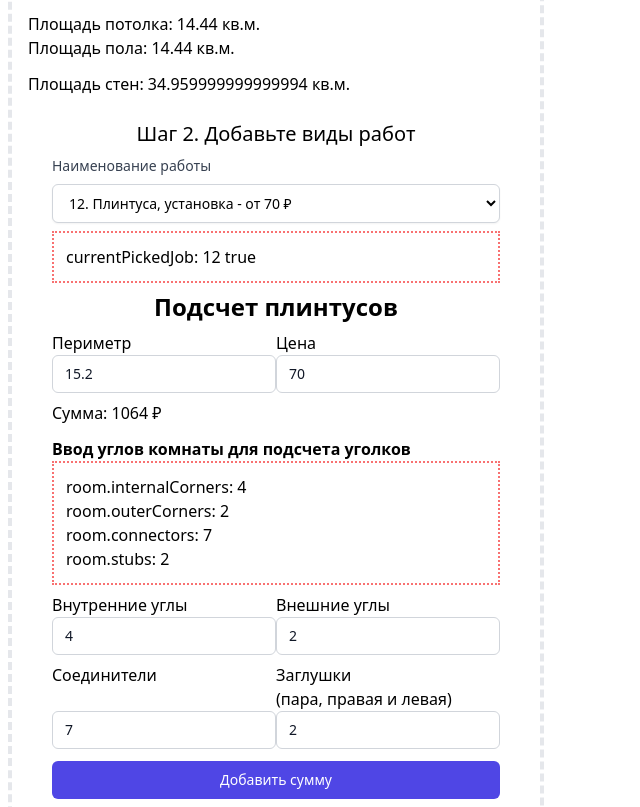
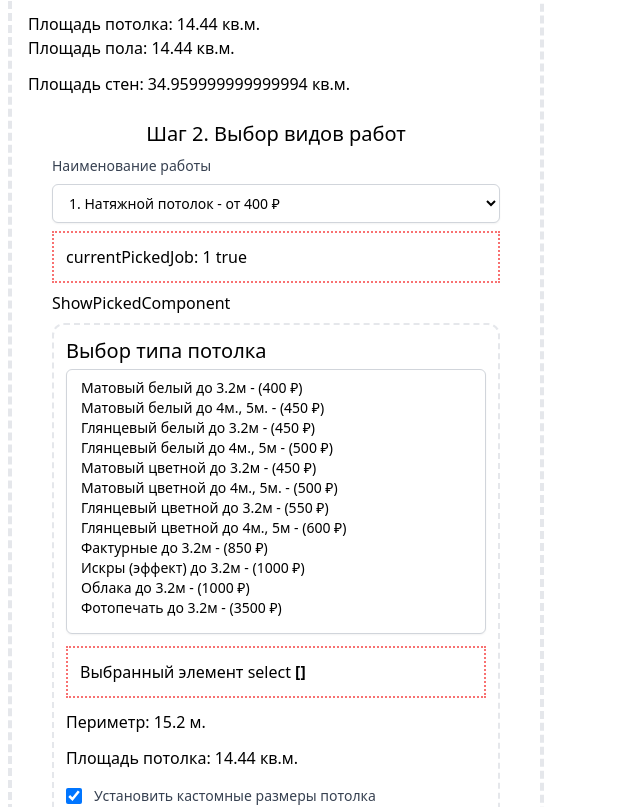
Before and after one commit to nvlight/home_calc, a Vue app in the folder vue/: page /get-started in a window 1280 px wide. Shown: the part 780-1587 px from the top of the page, without its empty margins (0-640 px from the left). Built offline with nearby package versions, Linux system fonts and the light colour scheme; sample sign-in values are in the browser's storage.

Commit message:
start refactoring all Calc components. replace logic from RoomItem to store!

```diff
--- a/vue/src/components/CeilingCalc.vue
+++ b/vue/src/components/CeilingCalc.vue
@@ -211,11 +211,11 @@
 <script>
 import BuildingMaterial from "../components/BuildingMaterial.vue";
 import store from "../store/index.js";
-import { mapState } from "vuex";
+import { mapState, mapGetters, mapActions, mapMutations } from "vuex";
 
 export default {
     name: 'CeilingCalc',
-    props: ['square', 'perimeter', 'currentRoom', ],
+    props: ['square', 'perimeter', 'currentRoom', 'currentPickedJob', ],
     components: { BuildingMaterial },
     data(){
         return{
@@ -403,13 +403,39 @@ export default {
                 alert('Сначала выберите потолок!')
                 return;
             }
-            this.$emit('addCalcedCeiling', this.totalAmount)
+            //this.$emit('addCalcedCeiling', this.totalAmount)
+            this.addCalcedCeilingHandler(this.totalAmount)
         },
 
+        addCalcedCeilingHandler(res){
+            //console.log(res);
+
+            this.incrementAddedJobNum();
+
+            let tmp_job = {}
+            tmp_job.id = this.addedJobNum;
+            tmp_job.job_id = this.currentPickedJob;  // nat pot
+            tmp_job.selected_id = res.selected_id;
+            tmp_job.summ = res.price;
+            tmp_job.adding_job_info_string = res['adding_job_info_string'];
+            //tmp_job.title = this.getJobTitleById(tmp_job.job_id);
+            tmp_job.title = "Натяжной потолок" + ` (id=${this.currentPickedJob})`;;
+            //console.log(tmp_job);
+
+            this.$store.commit('incValueToJobsResultingSumm', tmp_job.summ);
+
+            this.addJob(tmp_job);
+        },
+
+        ...mapActions({
+            incrementAddedJobNum: 'incrementAddedJobNum',
+            addJob: 'addJob',
+        }),
     },
     computed:{
         ...mapState({
             storeCount: state => state.count,
+            addedJobNum: state => state.addedJobNum,
         }),
         // storeCount() {
         //     //return this.$store.state.count;
--- a/vue/src/components/RoomItem.vue
+++ b/vue/src/components/RoomItem.vue
@@ -292,10 +292,10 @@
         </div>
     </div>
 
-    <!-- Шаг 2. Добавьте виды работ -->
+    <!-- Шаг 2. Выбор видов работ -->
     <div class="min-h-full flex items-center justify-start pt-4 pb-4 px-4 sm:px-6 lg:px-8">
         <div class="max-w-md w-full space-y-2">
-            <h1 class="font-light text-xl text-center">Шаг 2. Добавьте виды работ</h1>
+            <h1 class="font-light text-xl text-center">Шаг 2. Выбор видов работ</h1>
 
             <label for="job_type" class="block text-sm font-medium text-gray-700">Наименование работы</label>
             <select v-model="currentPickedJob" @change="jobTypeChanged" v-if="work_types?.length" id="job_type" name="job_type" autocomplete="job name"
@@ -312,51 +312,34 @@
             <div v-if="this.$store.state.debug" class="border-dotted border-2 p-3 border-red-400">
                 currentPickedJob: {{(currentPickedJob)}} {{Boolean(currentPickedJob)}}
             </div>
-            <div v-if="currentPickedJob == 1" class="ceiling_calc_wrapper">
-                <CeilingCalc
-                    @addCalcedCeiling="addCalcedCeilingHandler"
-                    :roomSizes="room.sizes"
-                    :currentRoom="room"
-                >
-                </CeilingCalc>
-            </div>
-            <div v-else-if="currentPickedJob == 10">
-                <LaminateCalc
-                    @addCalcedLaminate="addCalcedLaminateHandler"
-                    :room="room"
-                >
-                </LaminateCalc>
-            </div>
-            <div v-else-if="currentPickedJob == 13">
-                <DoorstepCalc
-                    @addCalcedDoorstep="addCalcedDoorstepHandler"
-                    :room="room"
-                >
-                </DoorstepCalc>
-            </div>
-            <div v-else-if="currentPickedJob == 12">
-                <baseboards-calc
-                    @addCalcedBaseboards="addCalcedBaseboardsHandler"
-                    :room="room"
-                >
-                </baseboards-calc>
-            </div>
 
-            <div v-else-if="Boolean(currentPickedJob) !== false">
-                <button @click="addCalcedJob"
-                        class="mt-3 group relative w-full flex justify-center py-2 px-4 border border-transparent text-sm font-medium rounded-md text-white bg-indigo-600 hover:bg-indigo-700 focus:outline-none focus:ring-2 focus:ring-offset-2 focus:ring-indigo-500">
-                      <span class="absolute left-0 inset-y-0 flex items-center pl-3">
-                        <!-- Heroicon name: solid/lock-closed -->
-                        <svg class="h-5 w-5 text-indigo-500 group-hover:text-indigo-400" xmlns="http://www.w3.org/2000/svg"
-                             viewBox="0 0 20 20" fill="currentColor" aria-hidden="true">
-                          <path fill-rule="evenodd"
-                                d="M5 9V7a5 5 0 0110 0v2a2 2 0 012 2v5a2 2 0 01-2 2H5a2 2 0 01-2-2v-5a2 2 0 012-2zm8-2v2H7V7a3 3 0 016 0z"
-                                clip-rule="evenodd"/>
-                        </svg>
-                      </span>
-                    Добавить
-                </button>
-            </div>
+            <show-picked-component
+                :currentPickedJob="currentPickedJob"
+                :room="room">
+            </show-picked-component>
+
+<!--            <div v-if="currentPickedJob == 1">-->
+<!--                <CeilingCalc @addCalcedCeiling="addCalcedCeilingHandler"-->
+<!--                    :roomSizes="room.sizes"-->
+<!--                    :currentRoom="room">-->
+<!--                </CeilingCalc>-->
+<!--            </div>-->
+<!--            <div v-else-if="currentPickedJob == 10">-->
+<!--                <LaminateCalc @addCalcedLaminate="addCalcedLaminateHandler" :room="room"></LaminateCalc>-->
+<!--            </div>-->
+<!--            <div v-else-if="currentPickedJob == 13">-->
+<!--                <DoorstepCalc @addCalcedDoorstep="addCalcedDoorstepHandler" :room="room"></DoorstepCalc>-->
+<!--            </div>-->
+<!--            <div v-else-if="currentPickedJob == 12">-->
+<!--                <baseboards-calc @addCalcedBaseboards="addCalcedBaseboardsHandler" :room="room"></baseboards-calc>-->
+<!--            </div>-->
+<!--            <div v-else-if="currentPickedJob == 14">-->
+<!--                <wallpaper-calc :room="room"></wallpaper-calc>-->
+<!--            </div>-->
+
+<!--            <div v-else-if="Boolean(currentPickedJob) !== false">-->
+<!--                <mg-grid-icon-button @click="addCalcedJob">Добавить</mg-grid-icon-button>-->
+<!--            </div>-->
 
         </div>
     </div>
@@ -383,7 +366,7 @@
                                 <span class="font-semibold">&nbsp;₽</span>
                             </span>
                             <button
-                                @click="deleteAddedJob(job.id)"
+                                @click="deleteJob(job.id)"
                                 type="button"
                                 class="h-6 w-6 ml-2
                         flex items-center justify-center
@@ -467,11 +450,13 @@ import CeilingCalc from "../components/CeilingCalc.vue";
 import LaminateCalc from "../components/LaminateCalc.vue";
 import DoorstepCalc from "./DoorstepCalc.vue";
 import BaseboardsCalc from "./BaseboardsCalc.vue";
-import {mapState} from "vuex";
+import {mapState, mapActions} from "vuex";
+import WallpaperCalc from "./WallpaperCalc.vue";
+import ShowPickedComponent from "./ShowPickedComponent.vue";
 
 export default {
     name: "room-item",
-    components: {DoorstepCalc, CeilingCalc, LaminateCalc, BaseboardsCalc, },
+    components: {WallpaperCalc, DoorstepCalc, CeilingCalc, LaminateCalc, BaseboardsCalc, ShowPickedComponent},
     props: {
         number: Number,
         room: Object,
@@ -479,13 +464,15 @@ export default {
     emits: [
         'addCalcedCeiling',
         'addCalcedDoorstep',
-        'addWindow', 'deleteWindow',
-        'addDoor', 'deleteDoor',
+        'addWindow',
+        'deleteWindow',
+        'addDoor',
+        'deleteDoor',
     ],
     data(){
         return {
             added_jobs_i : 0, // index
-            currentPickedJob: 12,
+            currentPickedJob: 1,
             work_types: [
                 {
                     id: 1,
@@ -543,6 +530,12 @@ export default {
                     cost: 200,
                 },
                 {
+                    id: 14,
+                    title: "Обои, поклейка",
+                    description: '',
+                    cost: 200,
+                },
+                {
                     id: 10,
                     title: "Ламинат",
                     description: '',
@@ -561,7 +554,7 @@ export default {
                     cost: 150
                 },
             ],
-            added_jobs:[],
+            //added_jobs:[],
             added_materials: [],
             windows_add:{
                 length: 1.2,
@@ -576,6 +569,9 @@ export default {
         }
     },
     methods: {
+        ...mapActions({
+            deleteJob: 'deleteJobHandler',
+        }),
         isSimpleSidesCountingChange(){
             this.room.isSimpleSidesCounting = !(this.room.isSimpleSidesCounting);
             this.updatePerimeterAndSquares();
@@ -713,6 +709,7 @@ export default {
                 adding_job_info_string,
             };
         },
+
         addCalcedJob(){
             //console.log('addCalcedJob');
             this.added_jobs_i++;
@@ -732,23 +729,7 @@ export default {
 
             this.added_jobs.push(tmp_job);
         },
-        addCalcedCeilingHandler(res){
-            //console.log(res);
-            this.added_jobs_i++;
 
-            let tmp_job = {}
-            tmp_job.id = this.added_jobs_i;
-            tmp_job.job_id = 1;  // nat pot
-            tmp_job.selected_id = res.selected_id;
-            tmp_job.summ = res.price;
-            tmp_job.adding_job_info_string = res['adding_job_info_string'];
-            tmp_job.title = this.getJobTitleById(tmp_job.job_id);
-            //console.log(tmp_job);
-
-            this.$store.commit('incValueToJobsResultingSumm', tmp_job.summ);
-
-            this.added_jobs.push(tmp_job);
-        },
         addCalcedLaminateHandler(res){
             //console.log(res);
             this.added_jobs_i++;
@@ -861,6 +842,9 @@ export default {
 
     },
     computed:{
+        ...mapState({
+            added_jobs: state => state.added_jobs,
+        }),
         jobsSum(){
             const sum = this.added_jobs.reduce(
                 (previousValue, currentValue) => previousValue + currentValue.summ,
@@ -893,7 +877,7 @@ export default {
         this.updatePerimeterAndSquares();
     },
     mounted() {
-
+        this.currentPickedJob = 1;
     },
 }
 </script>
--- /dev/null
+++ b/vue/src/components/ShowPickedComponent.vue
@@ -0,0 +1,55 @@
+<template>
+    <h3>ShowPickedComponent</h3>
+
+    <div v-if="currentPickedJob == 1">
+        <CeilingCalc
+            :roomSizes="room.sizes"
+            :currentRoom="room"
+            :currentPickedJob="currentPickedJob">
+        </CeilingCalc>
+    </div>
+    <div v-else-if="currentPickedJob == 10">
+        <LaminateCalc @addCalcedLaminate="addCalcedLaminateHandler" :room="room"></LaminateCalc>
+    </div>
+    <div v-else-if="currentPickedJob == 13">
+        <DoorstepCalc @addCalcedDoorstep="addCalcedDoorstepHandler" :room="room"></DoorstepCalc>
+    </div>
+    <div v-else-if="currentPickedJob == 12">
+        <baseboards-calc @addCalcedBaseboards="addCalcedBaseboardsHandler" :room="room"></baseboards-calc>
+    </div>
+    <div v-else-if="currentPickedJob == 14">
+        <wallpaper-calc :room="room"></wallpaper-calc>
+    </div>
+
+    <div v-else-if="Boolean(currentPickedJob) !== false">
+        <mg-grid-icon-button @click="addCalcedJob">Добавить</mg-grid-icon-button>
+    </div>
+
+</template>
+
+<script>
+import CeilingCalc from "./CeilingCalc.vue";
+import LaminateCalc from "./LaminateCalc.vue";
+import DoorstepCalc from "./DoorstepCalc.vue";
+import BaseboardsCalc from "./BaseboardsCalc.vue";
+import WallpaperCalc from "./WallpaperCalc.vue";
+
+export default {
+    name: "show-picked-component",
+    components: { CeilingCalc, LaminateCalc, DoorstepCalc, BaseboardsCalc, WallpaperCalc},
+    props: {
+        currentPickedJob: {
+            type: Number,
+            required: true,
+        },
+        room: {
+            type: Object,
+            required: true,
+        }
+    }
+}
+</script>
+
+<style scoped>
+
+</style>
--- a/vue/src/components/UI/index.js
+++ b/vue/src/components/UI/index.js
@@ -1,5 +1,7 @@
 import MgButton from "./MgButton.vue";
+import MgGridIconButton from "./MgGridIconButton.vue";
 
 export default [
     MgButton,
+    MgGridIconButton,
 ];
--- /dev/null
+++ b/vue/src/components/WallpaperCalc.vue
@@ -0,0 +1,14 @@
+<template>
+  <h3>wallpaper-calc</h3>
+
+</template>
+
+<script>
+export default {
+    name: "wallpaper-calc",
+}
+</script>
+
+<style scoped>
+
+</style>
```
Also changed, not shown: vue/src/components/UI/MgGridIconButton.vue (added, +25 -0 lines), vue/src/store/index.js (+33 -0 lines).
